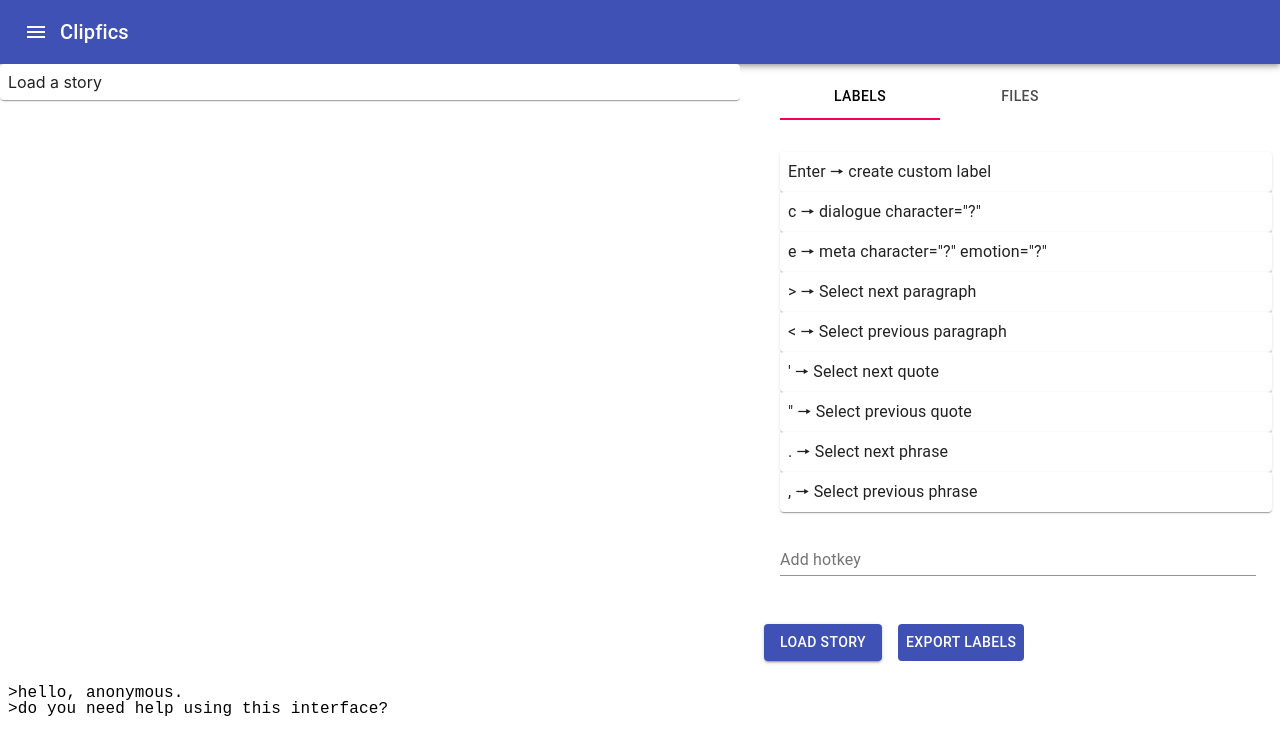
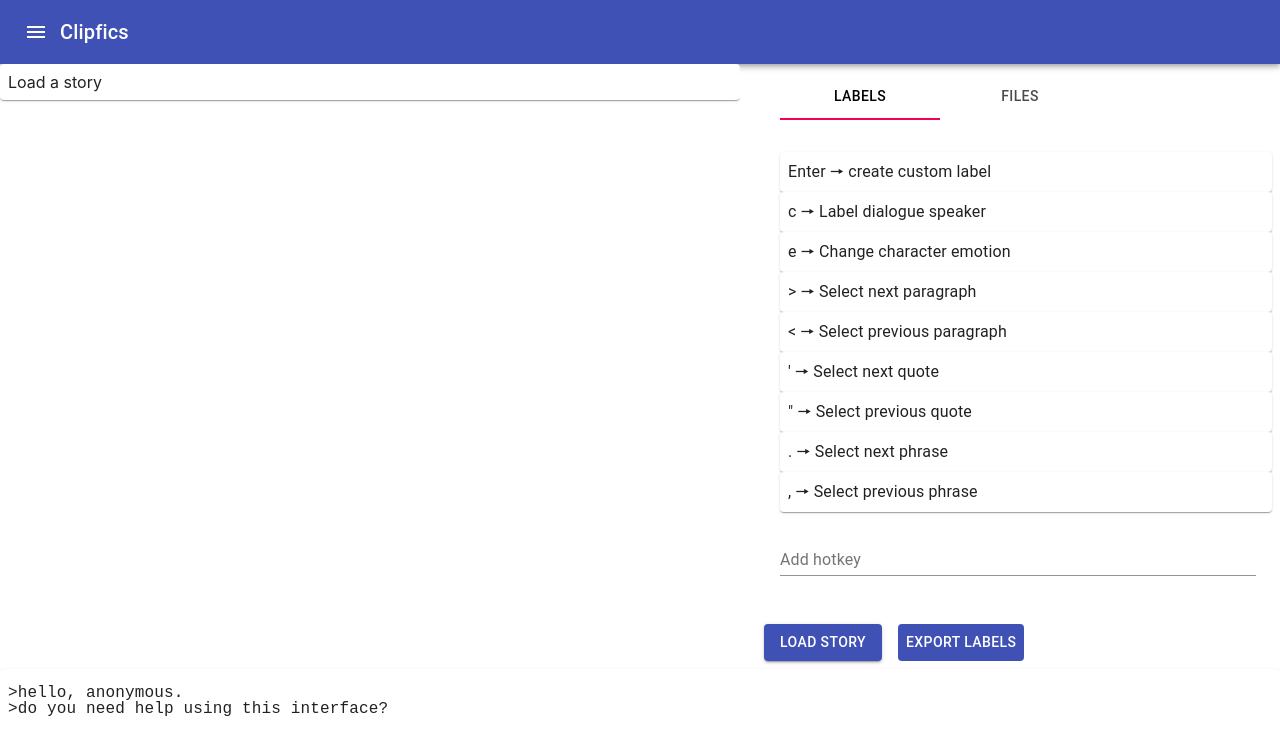
Before and after one commit to synthbot-anon/synthsites, a React (Create React App) app: page / in a window 1280 px wide. Shown: the top 754 px of the page. Built offline with nearby package versions, Linux system fonts and the light colour scheme.

Commit message:
fix scroll issue, add semantic hotkey descriptions

```diff
--- a/src/App.js
+++ b/src/App.js
@@ -9,6 +9,7 @@ import {
   Button,
   Grid,
   IconButton,
+  Paper,
   Toolbar,
   Typography,
 } from '@material-ui/core';
@@ -119,7 +120,9 @@ const App = () => {
             </Grid>
           </Grid>
         </ClipficsContext.Provider>
-        <TerminalDisplay />
+        <Paper>
+          <TerminalDisplay />
+        </Paper>
       </div>
     </ThemeContext.Provider>
   );
--- a/src/clipfics/LabelsPanel.js
+++ b/src/clipfics/LabelsPanel.js
@@ -7,7 +7,7 @@ import TextFieldModal from 'common/TextFieldModal.js';
 import { useSelectionCache } from 'common/ContainerSelection.js';
 import useModalControls from 'common/useModalControls.js';
 import useLoopControls from 'common/useLoopControls.js';
-import CookieSynthLabel from './cookiesynth/CookieSynthLabel.js';
+import CookieSynthLabel, { getLabelDescription } from './cookiesynth/CookieSynthLabel.js';
 
 
 /**
@@ -15,14 +15,14 @@ import CookieSynthLabel from './cookiesynth/CookieSynthLabel.js';
  * @param navigator StateMachine with which to register this hotkey
  * @param containerRef React ref for where a selection is valid
  */
-const ClipficsHotkey = ({ onLabel, shortcut, description }) => {
+const ClipficsHotkey = ({ onLabel, shortcut, description, label }) => {
   const { hotkeys, selection, terminal } = useClipfics();
 
   // Highlight selection only if it falls within the container
   const highlightWithinElement = () => {
     const selectionRange = selection.getRange();
     if (selectionRange) {
-      onLabel(description);
+      onLabel(label);
     } else {
       terminal.log('you need to select some story text first');
     }
@@ -83,12 +83,14 @@ export const ClipficsLabelsPanel = ({ ...props }) => {
   };
 
   const onHotkeyAdded = (shortcut, label) => {
+    const description = getLabelDescription(label);
     const newHotkey = (
       <ClipficsHotkey
         key={shortcut}
         onLabel={onTemplateSpecified}
         shortcut={shortcut}
-        description={label}
+        description={description || label}
+        label={label}
       />
     );
 
@@ -105,6 +107,13 @@ export const ClipficsLabelsPanel = ({ ...props }) => {
     if (nextSelection) {
       setLastSelection(nextSelection);
       selection.setRange(nextSelection);
+
+      const span = document.createElement('span');
+      span.id = '__synth_selection';
+      nextSelection.insertNode(span);
+      span.scrollIntoView(false);
+      span.parentNode.removeChild(span);
+
     }
   };
 
@@ -122,13 +131,16 @@ export const ClipficsLabelsPanel = ({ ...props }) => {
         <ClipficsHotkey
           shortcut="c"
           onLabel={onTemplateSpecified}
-          description='dialogue character="?"'
+          label='dialogue character="?"'
+          description='Label dialogue speaker'
         />
         <ClipficsHotkey
           shortcut="e"
           onLabel={onTemplateSpecified}
-          description='meta character="?" emotion="?"'
+          label='meta character="?" emotion="?"'
+          description='Change character emotion'
         />
+
         <hotkeys.Hotkey
           shortcut=">"
           action={() =>
--- a/src/clipfics/cookiesynth/CookieSynthLabel.js
+++ b/src/clipfics/cookiesynth/CookieSynthLabel.js
@@ -1,5 +1,155 @@
-import { isLabelValid, getTagsFromLabel, getMissingValues } from './common.js';
+import {
+  isLabelValid,
+  getTagsFromLabel,
+  getMissingValues,
+  getTypeFromLabel,
+  getAllProperties,
+  getAllValues,
+} from './common.js';
 import RangeUtils from 'common/RangeUtils.js';
+
+const plural = (str) => {
+  if (str.endsWith('s')) {
+    return `${str}'`;
+  } else {
+    return `${str}'s`;
+  }
+};
+
+const replacePattern = (str, pattern, value) => {
+  let result = str;
+  result = result.split(`${pattern}'s`).join(plural(value));
+  result = result.split(pattern).join(value);
+  return result;
+};
+
+const matchesToString = (matches) => {
+  const result = [];
+  for (let match of matches) {
+    result.push(match[1]);
+  }
+
+  return result;
+};
+
+/**
+ *
+ * WARNING: This assumes that no key is repeated.
+ */
+class DefaultDescription {
+  #description;
+  #type;
+  #properties;
+  #values;
+
+  constructor(partialLabel, description) {
+    this.#description = description;
+    this.#type = getTypeFromLabel(partialLabel);
+    this.#properties = matchesToString(getAllProperties(partialLabel));
+    this.#values = matchesToString(getAllValues(partialLabel));
+
+    if (new Set(this.#properties).size !== this.#properties.length) {
+      console.log(
+        'WARNING: DefaultDescription does not work with duplicate properties',
+      );
+    }
+  }
+
+  getDescription(targetLabel) {
+    let result = this.#description;
+
+    const targetType = getTypeFromLabel(targetLabel);
+    const targetProps = matchesToString(getAllProperties(targetLabel));
+    const targetValues = matchesToString(getAllValues(targetLabel));
+
+    if (new Set(targetProps).size !== targetProps.length) {
+      console.log(
+        'WARNING: DefaultDescription does not work with duplicate properties',
+      );
+      return null;
+    }
+
+    // Easy check by type and lengths. We'll assume these match later.
+    if (
+      targetType !== this.#type ||
+      targetProps.length !== this.#properties.length ||
+      targetValues.length !== this.#values.length
+    ) {
+      console.log('easy miss');
+      console.log(targetType, 'vs', this.#type);
+      console.log(targetProps.length, 'vs', this.#properties.length);
+      console.log(targetValues.length, 'vs', this.#values.length);
+      return null;
+    }
+
+    // We'll need to look up label values by property
+    const targetDict = {};
+    for (let i = 0; i < targetProps.length; i++) {
+      targetDict[targetProps[i]] = targetValues[i];
+    }
+
+    // Check all properties and values
+    for (let i = 0; i < this.#properties.length; i++) {
+      const prop = this.#properties[i];
+      const val = this.#values[i];
+
+      if (!(prop in targetDict)) {
+        // We're missing a property. It can't be a match.
+        console.log('missing property', prop);
+        return null;
+      }
+
+      if (val.startsWith('{') && val.endsWith('}')) {
+        // This value must be assigned, so it must be not a ? in the targetLabel
+        if (targetDict[prop] === '?') {
+          console.log('shouldnt have a value here', prop);
+          return null;
+        }
+        result = replacePattern(result, val, targetDict[prop]);
+      } else {
+        // All other values should match identically
+        if (targetDict[prop] !== val) {
+          console.log('should have a match here', val);
+          return null;
+        }
+
+        if (!targetValues.includes(val)) {
+          return null;
+        }
+      }
+    }
+
+    // Everything checks out.
+    return result;
+  }
+}
+
+const KNOWN_DESCRIPTIONS = [
+  new DefaultDescription('dialogue speaker="{speaker}"', 'Label speaker as {speaker}'),
+  new DefaultDescription(
+    'meta character="{character}" emotion="{emotion}"',
+    "Change {character}'s emotion to {emotion}",
+  ),
+  new DefaultDescription(
+    'meta character="{character}" emotion="?"',
+    "Change {character}'s emotion",
+  ),
+  new DefaultDescription(
+    'meta character="?" emotion="{emotion}"',
+    "Change a character's emotion to {emotion}",
+  ),
+];
+
+export const getLabelDescription = (partialLabel) => {
+  for (let knownDesc of KNOWN_DESCRIPTIONS) {
+    const result = knownDesc.getDescription(partialLabel);
+    if (result) {
+      return result;
+    }
+  }
+
+  return null;
+};
 
 export default class CookieSynthLabel {
   missingProperties = [];
@@ -30,6 +180,10 @@ export default class CookieSynthLabel {
   }
 
   getCompletedLabel() {
+    if (!this.completedLabel) {
+      return this.completedLabel;
+    }
+
     let originalLabel = this.#label;
     let result = '';
     let lastOffset = 0;
--- a/src/clipfics/cookiesynth/common.js
+++ b/src/clipfics/cookiesynth/common.js
@@ -1,10 +1,12 @@
 const KEYWORD = '[a-zA-Z][a-zA-Z0-9]*';
-const VALUE = '"(?:[^"]*|\\?)"';
+const VALUE = '(?:[^"]*|\\?)';
 const SEGTYPE = `${KEYWORD}`;
 const OPEN_REGEX = new RegExp(
-  `^\\s*(${KEYWORD})(?:\\s*=\\s*${VALUE}|(?:\\s+${SEGTYPE}\\s*=\\s*${VALUE})*)\\s*$`,
+  `^\\s*(${KEYWORD})(?:\\s*=\\s*"${VALUE}"|(?:\\s+${SEGTYPE}\\s*=\\s*"${VALUE}")*)\\s*$`,
 );
 const MISSING_VALUES_REGEX = new RegExp(`(${KEYWORD})\\s*=\\s*"(\\?)"`, 'g');
+const ALL_PROPERTIES_REGEX = new RegExp(`(${KEYWORD})\\s*=\\s*"${VALUE}"`, 'g');
+const ALL_VALUES_REGEX = new RegExp(`(?:${KEYWORD})\\s*=\\s*"(${VALUE})"`, 'g');
 
 export const isLabelValid = (label) => {
   const result = OPEN_REGEX.test(label);
@@ -30,3 +32,11 @@ export const getTypeFromLabel = (label) => {
   const [, keyword] = match;
   return keyword;
 };
+
+export const getAllProperties = (label) => {
+  return label.matchAll(ALL_PROPERTIES_REGEX);
+};
+
+export const getAllValues = (label) => {
+  return label.matchAll(ALL_VALUES_REGEX);
+};
--- a/src/common/HtmlNavigator.js
+++ b/src/common/HtmlNavigator.js
@@ -68,6 +68,14 @@ export default class HtmlNavigator {
     }
 
     return this.getNextSection(result, getNextCandidate);
+  }
+
+  getLeftSection(startingNode) {
+    return this.getNextSection(startingNode, nextLeft);
+  }
+
+  getRightSection(startingNode) {
+    return this.getNextSection(startingNode, nextRight);
   }
 
   getInitialRange() {
--- a/src/index.css
+++ b/src/index.css
@@ -15,3 +15,7 @@ html, body, #root {
 	overflow: hidden;
 	margin: 0px;
 }
+
+#__synth_selection {
+	scroll-margin-bottom: 40vh;
+}
--- a/src/theme.js
+++ b/src/theme.js
@@ -104,4 +104,5 @@ export const useStyles = makeStyles({
     'font-family': "'Inconsolata', monospace",
     'line-height': 1.0,
   },
+
 });
```
